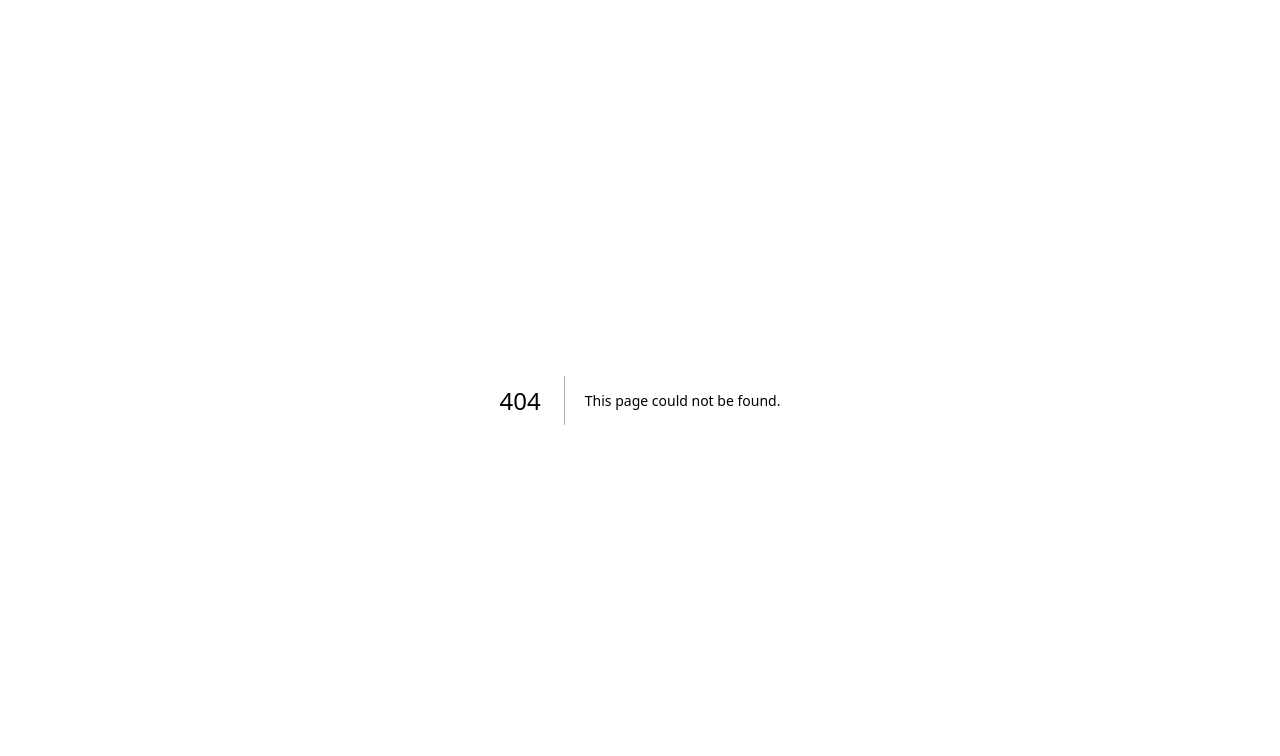
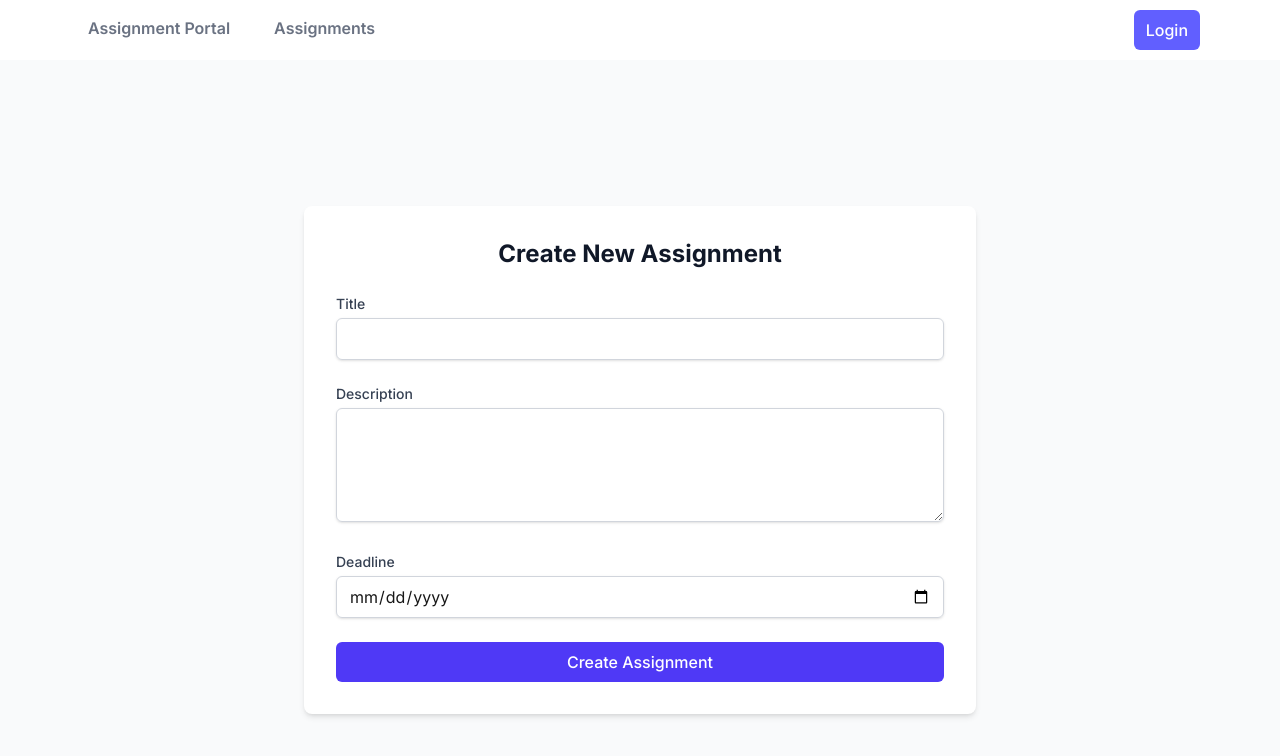
Before and after one commit to sharifuzzaman16/Evalio, a Next.js app: page /assignments/create in a window 1280 px wide. Before the commit this address had no page. Shown: the top 756 px of the page. Built offline with nearby package versions, Linux system fonts and the light colour scheme; no server answers.

Commit message:
allow instructors to create and view assignments

```diff
--- /dev/null
+++ b/app/api/assignments/route.ts
@@ -0,0 +1,32 @@
+
+import { getServerSession } from "next-auth";
+import { authOptions } from "../auth/[...nextauth]/route";
+import { addAssignment } from "@/lib/data";
+import { NextResponse } from "next/server";
+
+export async function POST(request: Request) {
+  const session = await getServerSession(authOptions);
+
+  if (!session || session.user?.role !== "instructor") {
+    return NextResponse.json({ message: "Forbidden" }, { status: 403 });
+  }
+
+  const { title, description, deadline } = await request.json();
+
+  if (!title || !description || !deadline) {
+    return NextResponse.json(
+      { message: "Missing required fields" },
+      { status: 400 }
+    );
+  }
+
+  try {
+    const newAssignment = await addAssignment({ title, description, deadline });
+    return NextResponse.json(newAssignment, { status: 201 });
+  } catch (error) {
+    return NextResponse.json(
+      { message: "Error creating assignment" },
+      { status: 500 }
+    );
+  }
+}
--- /dev/null
+++ b/app/assignments/create/page.tsx
@@ -0,0 +1,86 @@
+"use client";
+
+import { useState } from "react";
+import { useRouter } from "next/navigation";
+
+export default function CreateAssignmentPage() {
+  const [title, setTitle] = useState("");
+  const [description, setDescription] = useState("");
+  const [deadline, setDeadline] = useState("");
+  const [error, setError] = useState("");
+  const [isSubmitting, setIsSubmitting] = useState(false);
+  const router = useRouter();
+
+  const handleSubmit = async (e: React.FormEvent) => {
+    e.preventDefault();
+    setError("");
+    setIsSubmitting(true);
+
+    const res = await fetch("/api/assignments", {
+      method: "POST",
+      headers: { "Content-Type": "application/json" },
+      body: JSON.stringify({ title, description, deadline }),
+    });
+
+    setIsSubmitting(false);
+
+    if (res.ok) {
+      router.push("/assignments");
+    } else {
+      const data = await res.json();
+      setError(data.message || "Failed to create assignment.");
+    }
+  };
+
+  return (
+    <div className="flex items-center justify-center min-h-screen bg-gray-50">
+      <div className="w-full max-w-2xl p-8 space-y-6 bg-white rounded-lg shadow-md">
+        <h1 className="text-2xl font-bold text-center text-gray-900">
+          Create New Assignment
+        </h1>
+        <form onSubmit={handleSubmit} className="space-y-6">
+          <div>
+            <label htmlFor="title" className="block text-sm font-medium text-gray-700">
+              Title
+            </label>
+            <input
+              id="title" type="text" required value={title}
+              onChange={(e) => setTitle(e.target.value)}
+              className="w-full px-3 py-2 mt-1 border border-gray-300 rounded-md shadow-sm focus:outline-none focus:ring-indigo-500 focus:border-indigo-500"
+            />
+          </div>
+          <div>
+            <label htmlFor="description" className="block text-sm font-medium text-gray-700">
+              Description
+            </label>
+            <textarea
+              id="description" required value={description}
+              onChange={(e) => setDescription(e.target.value)}
+              rows={4}
+              className="w-full px-3 py-2 mt-1 border border-gray-300 rounded-md shadow-sm focus:outline-none focus:ring-indigo-500 focus:border-indigo-500"
+            ></textarea>
+          </div>
+          <div>
+            <label htmlFor="deadline" className="block text-sm font-medium text-gray-700">
+              Deadline
+            </label>
+            <input
+              id="deadline" type="date" required value={deadline}
+              onChange={(e) => setDeadline(e.target.value)}
+              className="w-full px-3 py-2 mt-1 border border-gray-300 rounded-md shadow-sm focus:outline-none focus:ring-indigo-500 focus:border-indigo-500"
+            />
+          </div>
+          {error && <p className="text-sm text-red-600">{error}</p>}
+          <div>
+            <button
+              type="submit" disabled={isSubmitting}
+              className="w-full px-4 py-2 font-medium text-white bg-indigo-600 rounded-md hover:bg-indigo-700 focus:outline-none focus:ring-2 focus:ring-offset-2 focus:ring-indigo-500 disabled:bg-gray-400"
+            >
+              {isSubmitting ? "Creating..." : "Create Assignment"}
+            </button>
+          </div>
+        </form>
+      </div>
+    </div>
+  );
+}
--- /dev/null
+++ b/app/assignments/page.tsx
@@ -0,0 +1,47 @@
+
+import { getAssignments } from "@/lib/data";
+import Link from "next/link";
+
+export default async function AssignmentsPage() {
+  const assignments = await getAssignments();
+
+  return (
+    <div className="min-h-screen bg-gray-100">
+      <div className="max-w-4xl px-4 py-8 mx-auto sm:px-6 lg:px-8">
+        <div className="flex items-center justify-between pb-6 border-b border-gray-200">
+          <h1 className="text-3xl font-bold text-gray-900">Assignments</h1>
+
+        </div>
+
+        <div className="mt-8 space-y-6">
+          {assignments.length > 0 ? (
+            assignments.map((assignment) => (
+              <div key={assignment.id} className="p-6 bg-white rounded-lg shadow-sm">
+                <div className="flex items-center justify-between">
+                  <h2 className="text-xl font-semibold text-indigo-600">
+                    {assignment.title}
+                  </h2>
+                  <span className="px-3 py-1 text-sm font-medium text-gray-700 bg-gray-200 rounded-full">
+                    Deadline: {new Date(assignment.deadline).toLocaleDateString()}
+                  </span>
+                </div>
+                <p className="mt-2 text-gray-600">{assignment.description}</p>
+                <div className="mt-4">
+                  <Link href={`/assignments/${assignment.id}/submit`}>
+                    <span className="text-sm font-semibold text-indigo-600 hover:text-indigo-800">
+                      View & Submit &rarr;
+                    </span>
+                  </Link>
+                </div>
+              </div>
+            ))
+          ) : (
+            <div className="p-6 text-center bg-white rounded-lg shadow-sm">
+              <p className="text-gray-500">No assignments have been created yet.</p>
+            </div>
+          )}
+        </div>
+      </div>
+    </div>
+  );
+}
--- a/app/layout.tsx
+++ b/app/layout.tsx
@@ -2,6 +2,7 @@ import type { Metadata } from "next";
 import { Inter } from "next/font/google";
 import "./globals.css";
 import { Providers } from "./providers";
+import Navbar from "@/components/Navbar";
 
 const inter = Inter({ subsets: ["latin"] });
 
@@ -17,8 +18,11 @@ export default function RootLayout({
 }>) {
   return (
     <html lang="en">
-      <body className={inter.className}>
-        <Providers>{children}</Providers>
+      <body className={`${inter.className} bg-gray-50`}>
+        <Providers>
+          <Navbar />
+          <main>{children}</main>
+        </Providers>
       </body>
     </html>
   );
--- /dev/null
+++ b/components/Navbar.tsx
@@ -0,0 +1,53 @@
+"use client";
+
+import { useSession, signOut } from "next-auth/react";
+import Link from "next/link";
+
+export default function Navbar() {
+  const { data: session, status } = useSession();
+
+  return (
+    <nav className="bg-white shadow-sm">
+      <div className="max-w-6xl px-4 mx-auto">
+        <div className="flex justify-between">
+          <div className="flex space-x-7">
+            <div>
+              <Link href="/" className="flex items-center px-2 py-4">
+                <span className="font-semibold text-gray-500 text-l">Assignment Portal</span>
+              </Link>
+            </div>
+            <div className="items-center hidden space-x-1 md:flex">
+              <Link href="/assignments" className="px-2 py-4 font-semibold text-gray-500 transition duration-300 border-b-4 border-transparent hover:text-indigo-500 hover:border-indigo-500">
+                Assignments
+              </Link>
+              {session?.user?.role === 'instructor' && (
+                <Link href="/assignments/create" className="px-2 py-4 font-semibold text-gray-500 transition duration-300 border-b-4 border-transparent hover:text-indigo-500 hover:border-indigo-500">
+                  Create Assignment
+                </Link>
+              )}
+            </div>
+          </div>
+          <div className="items-center hidden space-x-3 md:flex">
+            {status === 'authenticated' ? (
+              <>
+                <span className="px-3 py-2 text-gray-700">
+                  Hi, {session.user?.name} ({session.user?.role})
+                </span>
+                <button
+                  onClick={() => signOut({ callbackUrl: '/' })}
+                  className="px-3 py-2 font-medium text-white bg-red-500 rounded-md transition duration-300 hover:bg-red-600"
+                >
+                  Sign Out
+                </button>
+              </>
+            ) : (
+              <Link href="/login" className="px-3 py-2 font-medium text-white bg-indigo-500 rounded-md transition duration-300 hover:bg-indigo-600">
+                Login
+              </Link>
+            )}
+          </div>
+        </div>
+      </div>
+    </nav>
+  );
+}
--- /dev/null
+++ b/lib/data.ts
@@ -0,0 +1,38 @@
+
+export interface Assignment {
+  id: string;
+  title: string;
+  description: string;
+  deadline: string;
+}
+
+
+const assignments: Assignment[] = [
+  {
+    id: "1",
+    title: "Setup Your Development Environment",
+    description: "Install Node.js, VS Code, and set up your Next.js project.",
+    deadline: "2025-08-15",
+  },
+  {
+    id: "2",
+    title: "Build the Authentication Flow",
+    description: "Implement user registration and login using NextAuth.",
+    deadline: "2025-08-20",
+  },
+];
+
+export const getAssignments = async (): Promise<Assignment[]> => {
+  await new Promise(resolve => setTimeout(resolve, 100));
+  return assignments;
+};
+
+export const addAssignment = async (assignment: Omit<Assignment, "id">): Promise<Assignment> => {
+  await new Promise(resolve => setTimeout(resolve, 100));
+  const newAssignment: Assignment = {
+    id: String(Date.now()),
+    ...assignment,
+  };
+  assignments.push(newAssignment);
+  return newAssignment;
+};
--- /dev/null
+++ b/middleware.ts
@@ -0,0 +1,27 @@
+
+import { withAuth } from "next-auth/middleware";
+import { NextResponse } from "next/server";
+
+export default withAuth(
+  function middleware(req) {
+
+  },
+  {
+    callbacks: {
+      authorized: ({ req, token }) => {
+
+        if (req.nextUrl.pathname.startsWith("/assignments/create")) {
+          return token?.role === "instructor";
+        }
+
+        return !!token;
+      },
+    },
+  }
+);
+
+export const config = {
+  matcher: [
+    "/assignments/create",
+  ],
+};
```
